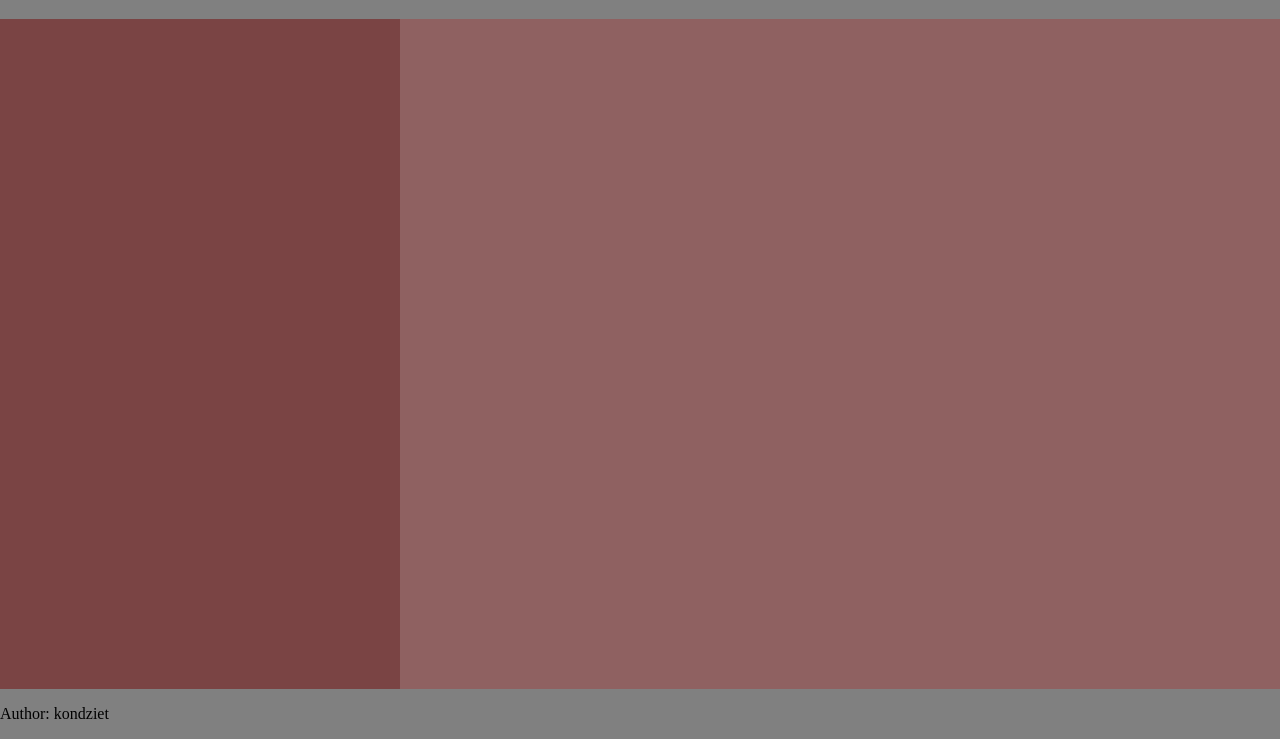
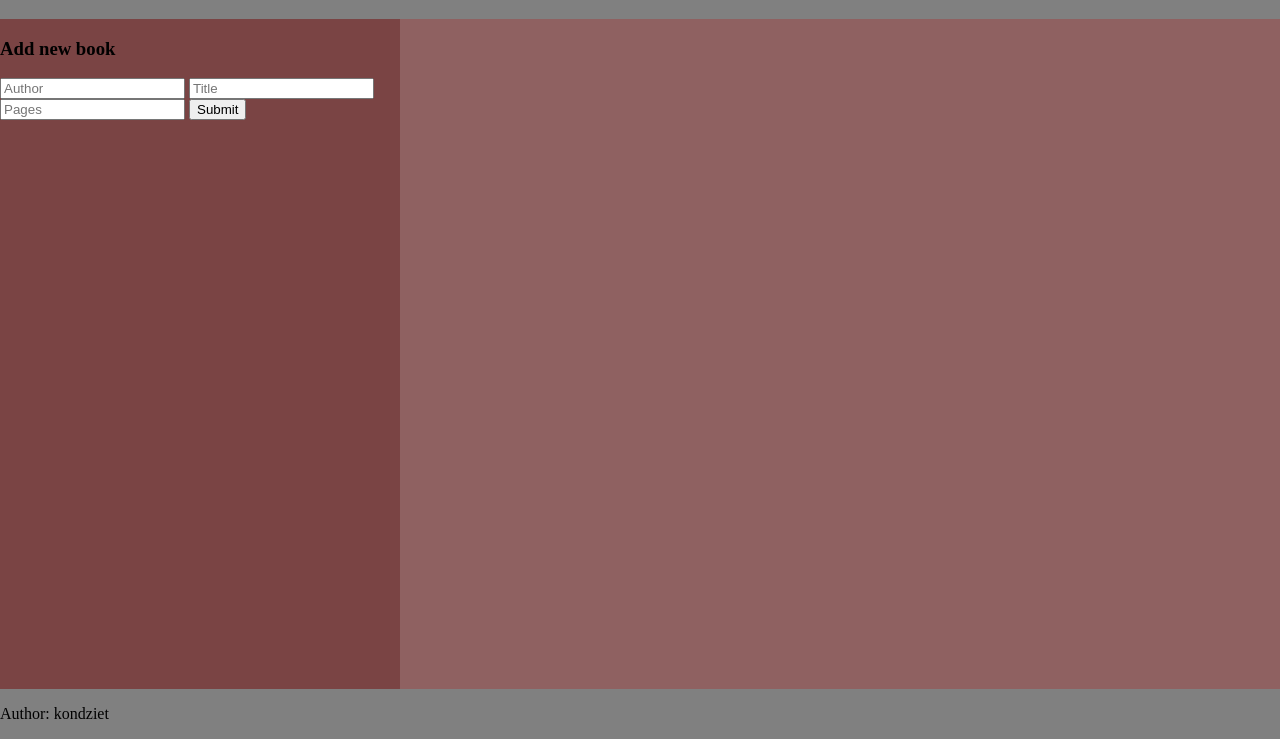
Before and after one commit to kondziet/library, a plain HTML site: page index.html in a window 1280 px wide. Shown: the part 61-800 px from the top of the page. Drawn offline with Linux system fonts and the light colour scheme.

Commit message:
Add form for adding books

```diff
--- a/index.html
+++ b/index.html
@@ -15,7 +15,13 @@
 
     <main>
         <div class="left-container">
-
+            <form class="book-form">
+                <h3>Add new book</h3>
+                <input type="text" placeholder="Author">
+                <input type="text" placeholder="Title">
+                <input type="text" placeholder="Pages">
+                <button type="submit" class="submit-btn">Submit</button>
+            </form>
         </div>
 
         <div class="right-container">
```
